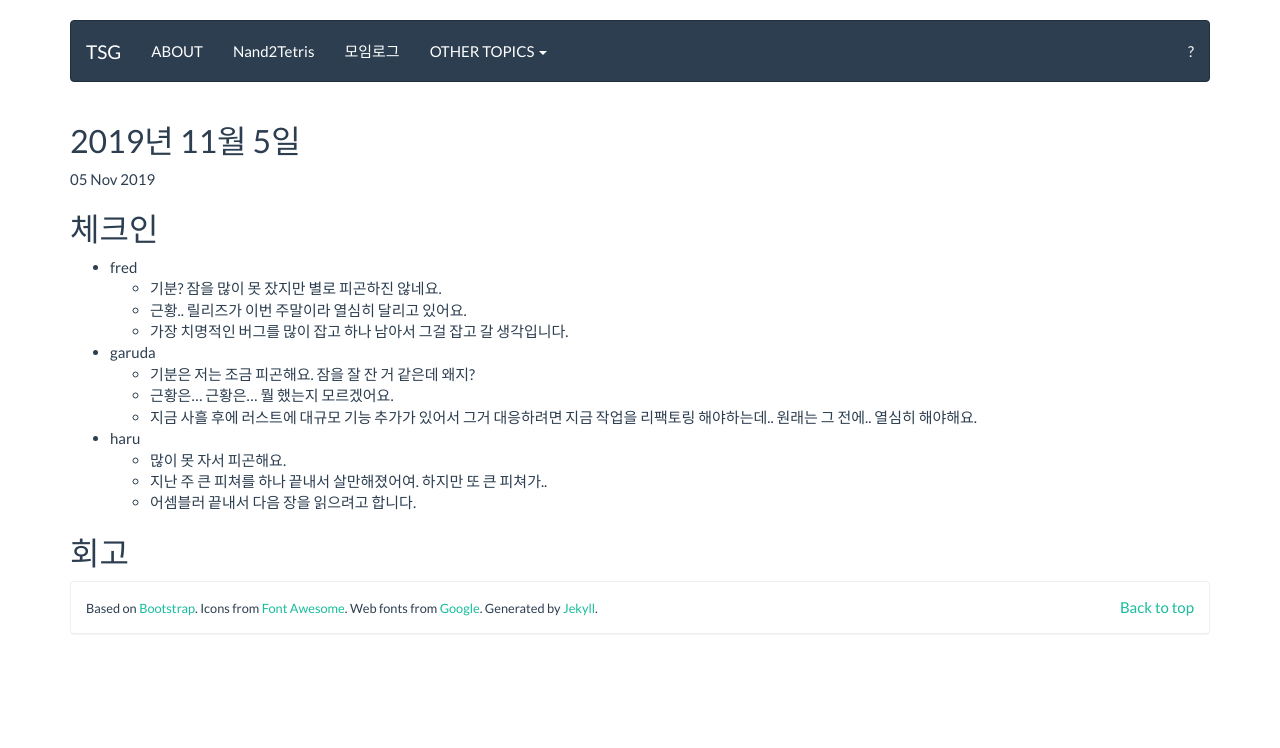
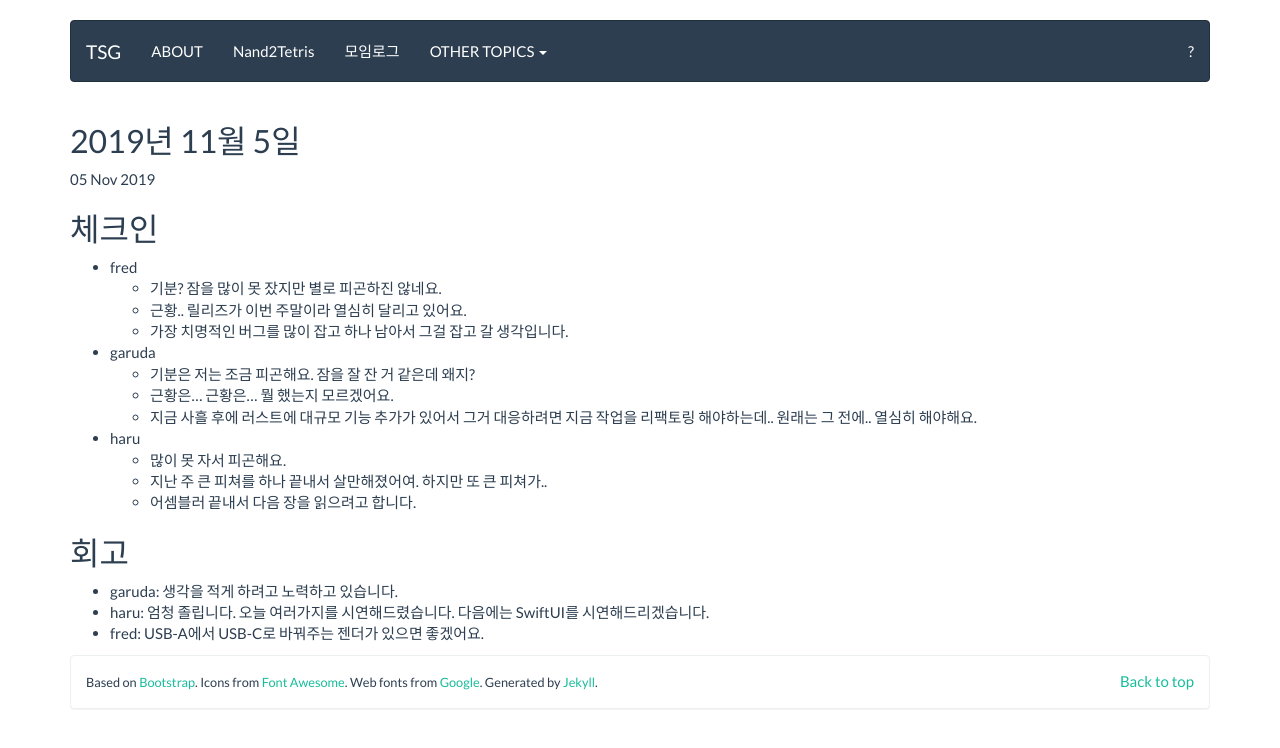
Before and after one commit to tuestudy/tuestudy.github.io, a Jekyll site: the page built from _posts/2019-11-05-meeting.md, in a window 1280 px wide. Shown: the top 748 px of the page. Built offline with Jekyll 4.4.1, drawn with Linux system fonts in a browser that asks for light colours.

Commit message:
2019년 11월 5일 회고

```diff
--- a/_posts/2019-11-05-meeting.md
+++ b/_posts/2019-11-05-meeting.md
@@ -22,3 +22,7 @@
   * 어셈블러 끝내서 다음 장을 읽으려고 합니다.
 
 ## 회고
+
+* garuda: 생각을 적게 하려고 노력하고 있습니다.
+* haru: 엄청 졸립니다. 오늘 여러가지를 시연해드렸습니다. 다음에는 SwiftUI를 시연해드리겠습니다.
+* fred: USB-A에서 USB-C로 바꿔주는 젠더가 있으면 좋겠어요.
```
